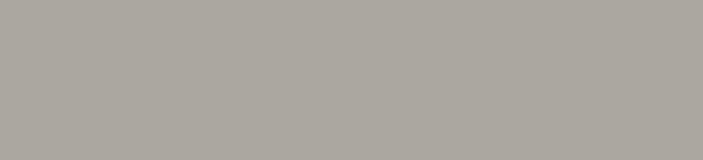
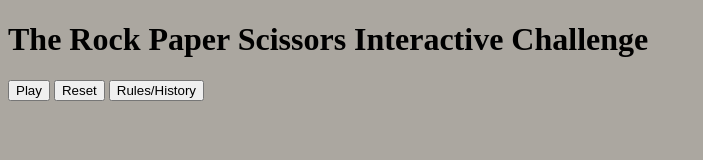
Before and after one commit to daltonGrove/Rock-Paper-Scissors, a plain HTML site: page rpsIndex.html in a window 1280 px wide. Shown: the whole page, without its empty margins (0-703 px from the left). Drawn offline with nearby package versions, Linux system fonts and the light colour scheme.

Commit message:
Updated index and stylesheet

```diff
--- a/assets/stylesheets/rpsStyle.css
+++ b/assets/stylesheets/rpsStyle.css
@@ -1,4 +1,3 @@
 body{
 	background-color: #ABA7A0;
-
 }
--- a/rpsIndex.html
+++ b/rpsIndex.html
@@ -5,11 +5,28 @@
 	<link rel="stylesheet" type="text/css" href="assets/stylesheets/rpsStyle.css">
 </head>
 <body>
+	<div class="container">
+		<h1>The Rock Paper Scissors Interactive Challenge</h1>
+		<div class="options">
+			<button id="letsPlay" type="button" class="btn btn-success btn-lg" aria-pressed="true">Play</button>
+			<button id="letsReset" type="button" class="btn btn-danger btn-lg active" aria-pressed="true">Reset</button>
+			<button id="learnMore" type="button" class="btn btn-warning btn-lg active" aria-pressed="true">Rules/History</button>
 
+
+
+
+		</div>
+	</div>
 
 
 
 
 <script src="assets/javaScripts/rpsJavaScript.js" charset="utf-8"></script>
+
+<script src="https://code.jquery.com/jquery-3.5.1.slim.min.js" integrity="sha384-DfXdz2htPH0lsSSs5nCTpuj/zy4C+OGpamoFVy38MVBnE+IbbVYUew+OrCXaRkfj" crossorigin="anonymous"></script>
+
+<script src="https://cdn.jsdelivr.net/npm/popper.js@1.16.0/dist/umd/popper.min.js" integrity="sha384-Q6E9RHvbIyZFJoft+2mJbHaEWldlvI9IOYy5n3zV9zzTtmI3UksdQRVvoxMfooAo" crossorigin="anonymous"></script>
+
+<script src="https://stackpath.bootstrapcdn.com/bootstrap/4.5.0/js/bootstrap.min.js" integrity="sha384-OgVRvuATP1z7JjHLkuOU7Xw704+h835Lr+6QL9UvYjZE3Ipu6Tp75j7Bh/kR0JKI" crossorigin="anonymous"></script>
 </body>
 </html>
```
